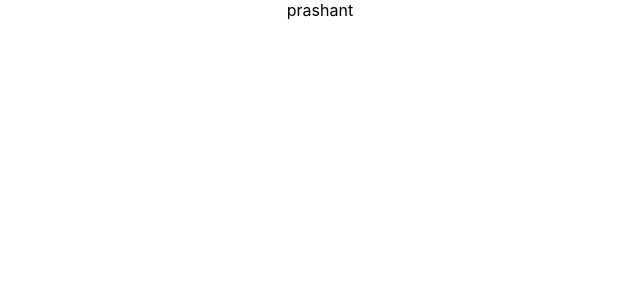
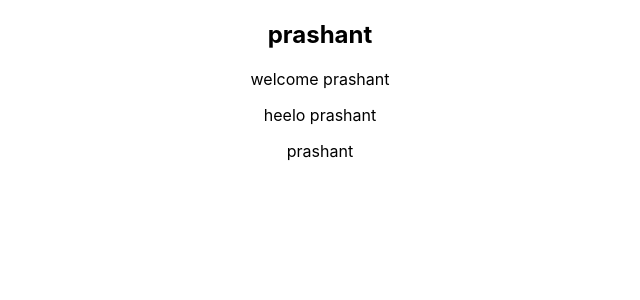
Before and after one commit to prashantttzz/my-app, a React (Create React App) app: page / in a window 1280 px wide. Shown: the top 300 px of the page, without its empty margins (320-960 px from the left). Built offline with nearby package versions, Linux system fonts and the light colour scheme.

Commit message:
chapter 9: conditionally rendering

```diff
--- a/src/components/NewComponent.jsx
+++ b/src/components/NewComponent.jsx
@@ -1,9 +1,17 @@
 import React from 'react'
 
 const NewComponent = ({name,id,...user}) => {
+
   return (
-    <div>{name}
-    {/* <h1>{...user}</h1> */}
+    <div>
+      <h2>{name}</h2>
+      {name==="prashant"?"welcome prashant":"who are you?"}
+      {/* ternary operator */}
+      <p>{name && `heelo ${name}`}</p>
+      {/* conditionally rendering  */}
+      <p>{name ??"prashant"}</p>
+      {/* nullish provide a feedback if null or undefined */}
+
     </div>
 
   )
```
